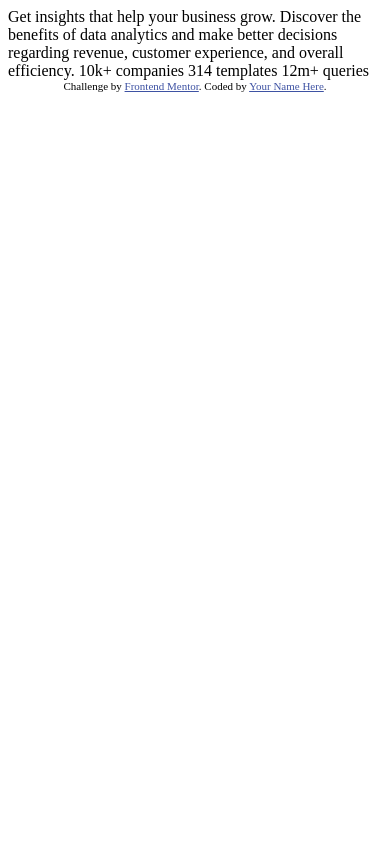
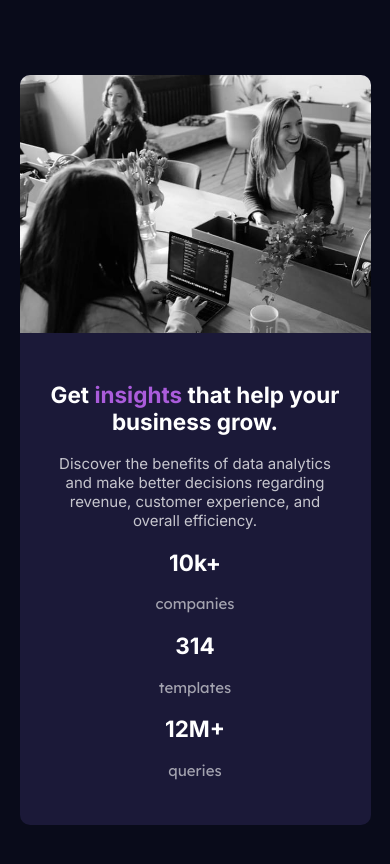
Before and after one commit to JakubLipnicki/stats-preview-card-componend-fMentor, a plain HTML site: page index.html in a window 390 px wide. Drawn offline with Linux system fonts and the light colour scheme.

Commit message:
mobile structure and styling for fonts and bgs

```diff
--- a/index.html
+++ b/index.html
@@ -5,7 +5,13 @@
   <meta name="viewport" content="width=device-width, initial-scale=1.0"> <!-- displays site properly based on user's device -->
 
   <link rel="icon" type="image/png" sizes="32x32" href="./images/favicon-32x32.png">
-
+  <link rel="preconnect" href="https://fonts.googleapis.com">
+  <link rel="preconnect" href="https://fonts.gstatic.com" crossorigin>
+  <link href="https://fonts.googleapis.com/css2?family=Inter:wght@400;700&display=swap" rel="stylesheet">
+  <link rel="preconnect" href="https://fonts.googleapis.com">
+  <link rel="preconnect" href="https://fonts.gstatic.com" crossorigin>
+  <link href="https://fonts.googleapis.com/css2?family=Lexend+Deca&display=swap" rel="stylesheet">
+  <link rel="stylesheet" href="style.css">
   <title>Frontend Mentor | Stats preview card component</title>
 
   <!-- Feel free to remove these styles or customise in your own stylesheet 👍 -->
@@ -15,19 +21,28 @@
   </style>
 </head>
 <body>
+<section class="container">
+  <img src="images/image-header-mobile.jpg" alt="image-header-mobile">
+  <div class="down-section">
+    <h1>
+      Get <span style="color: hsl(277, 64%, 61%);">insights</span> that help your business grow.
+    </h1>
+    <p id="p-description">Discover the benefits of data analytics and make better decisions regarding revenue, customer
+      experience, and overall efficiency.</p>
 
-  Get insights that help your business grow.
+    <h2>10k+</h2>
+    <p id="stats-desc"> companies</p>
+    <h2>314</h2>
+    <p id="stats-desc">templates</p>
+    <h2>12M+</h2>
+    <p id="stats-desc">queries</p>
+  </div>
 
-  Discover the benefits of data analytics and make better decisions regarding revenue, customer
-  experience, and overall efficiency.
+ </section>
 
-  10k+ companies
-  314 templates
-  12m+ queries
-
-  <div class="attribution">
+  <!-- <div class="attribution">
     Challenge by <a href="https://www.frontendmentor.io?ref=challenge" target="_blank">Frontend Mentor</a>.
     Coded by <a href="#">Your Name Here</a>.
-  </div>
+  </div> -->
 </body>
 </html>
```
